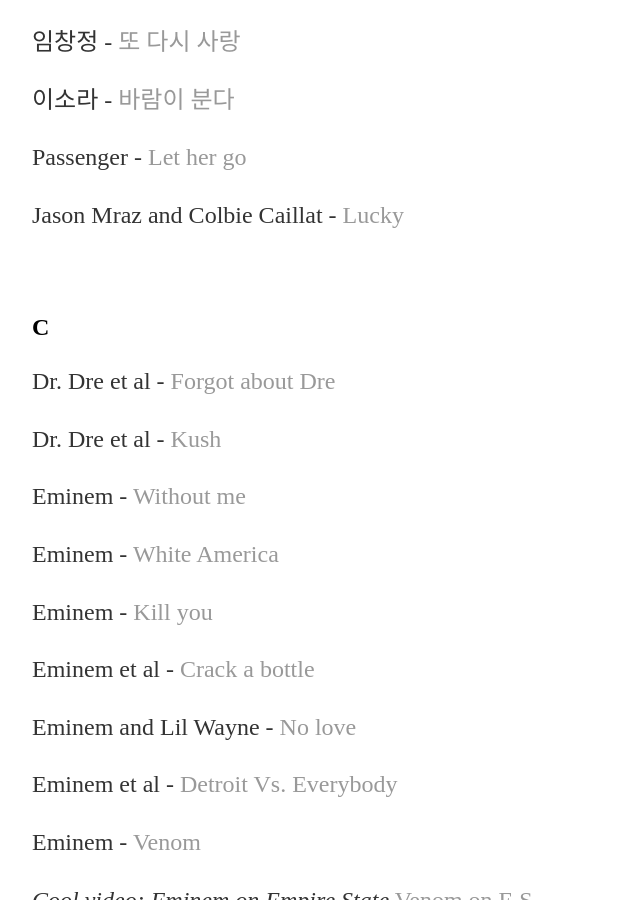
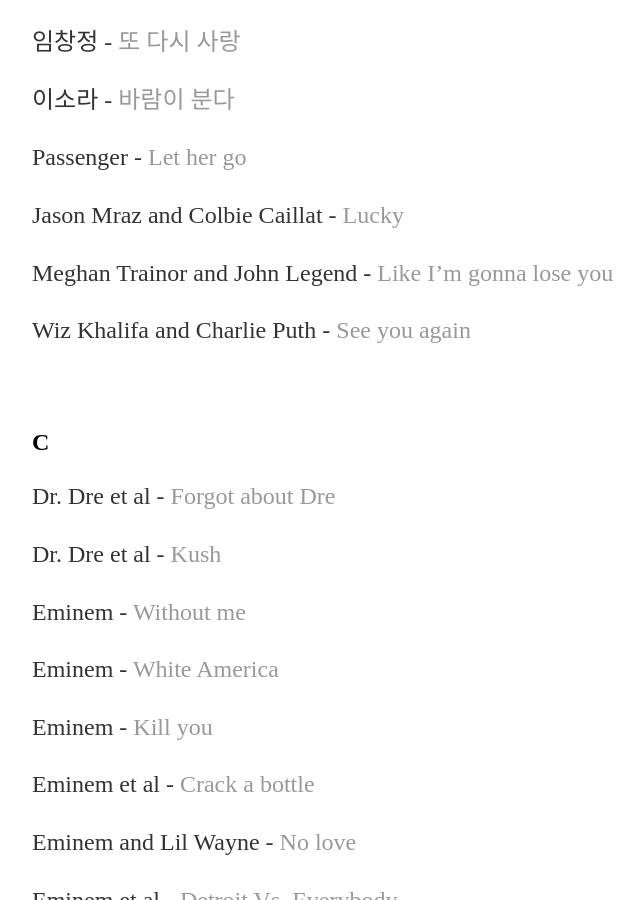
Before and after one commit to yjkweon24/yjkweon24.github.io, a Jekyll site: the page built from _posts/2018-10-23-songs-that-i-love.md, in a window 1280 px wide and 900 px high, scrolled down 10039 px. Shown: the whole window, without its empty margins (160-803 px from the left). Built offline with Jekyll 4.4.1, drawn with Linux system fonts in a browser that asks for light colours.

Commit message:
Update 2018-10-23-songs-that-i-love.md

```diff
--- a/_posts/2018-10-23-songs-that-i-love.md
+++ b/_posts/2018-10-23-songs-that-i-love.md
@@ -347,6 +347,10 @@
 
 Jason Mraz and Colbie Caillat - [Lucky](https://www.youtube.com/watch?v=acvIVA9-FMQ&list=OLAK5uy_mGEvz7VV0LbhKtPwd5WHfg8mvwZImZ7WM&ab_channel=JasonMraz)
 
+Meghan Trainor and John Legend - [Like I'm gonna lose you](https://www.youtube.com/watch?v=2-MBfn8XjIU&ab_channel=MeghanTrainorVEVO)
+
+Wiz Khalifa and Charlie Puth - [See you again](https://www.youtube.com/watch?v=RgKAFK5djSk&ab_channel=WizKhalifa)
+
 <br>
 
 ## C
```
